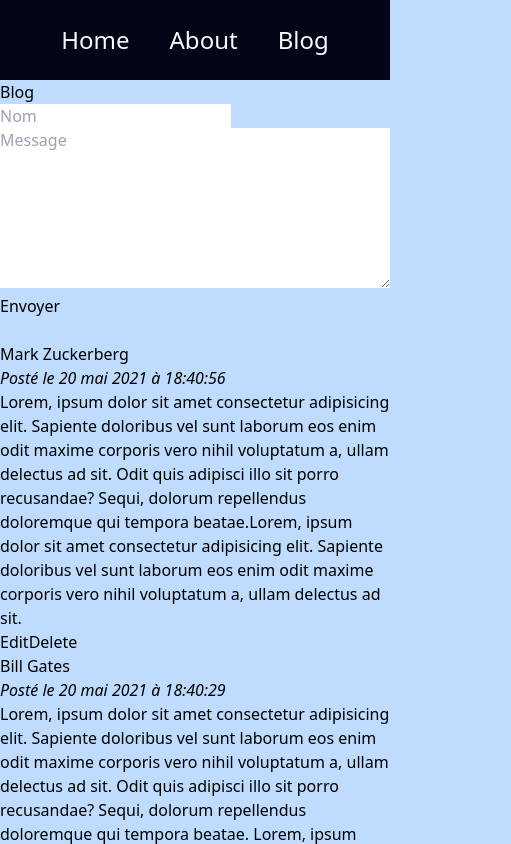
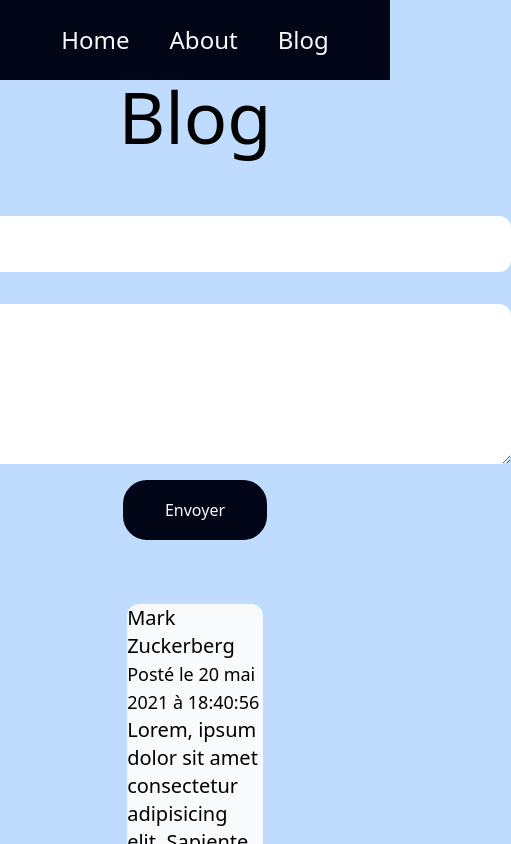
Before and after one commit to Ykolo/Flags, a React (Vite) app: page /blog in a window 390 px wide. Shown: the top 844 px of the page, 511 px wide, since content can reach past the window. Built offline with nearby package versions, Linux system fonts and the light colour scheme; data requests are answered from the project's data file.

Commit message:
feat(responsive-countries)

```diff
--- a/package.json
+++ b/package.json
@@ -12,10 +12,12 @@
   },
   "dependencies": {
     "axios": "^1.7.7",
+    "clsx": "^2.1.1",
     "lucide-vue-next": "^0.453.0",
     "react": "^18.3.1",
     "react-dom": "^18.3.1",
-    "react-router-dom": "^6.27.0"
+    "react-router-dom": "^6.27.0",
+    "tailwind-merge": "^2.5.4"
   },
   "devDependencies": {
     "@eslint/js": "^9.11.1",
--- a/src/components/Card.tsx
+++ b/src/components/Card.tsx
@@ -1,12 +1,24 @@
+import { cn } from '../libs/utils'
+
 const Card = ({ country }: any) => {
   return (
-    <li className="group relative mx-4 flex items-center justify-center gap-4 lg:mx-0">
+    <li
+      className={cn(
+        'group relative mx-4 flex items-center justify-center gap-4 lg:mx-0'
+      )}
+    >
       <img
-        className="h-auto w-full rounded-md object-cover transition duration-700 ease-in-out lg:h-32 lg:group-hover:scale-110"
+        className={cn(
+          'h-auto w-full rounded-md object-cover transition duration-700 ease-in-out lg:h-40 lg:group-hover:scale-110 xl:h-32'
+        )}
         src={country.flags.svg}
         alt={'drapeau ' + country.name.common}
       />
-      <div className="absolute left-0 top-0 hidden h-full w-full flex-col items-center justify-center rounded-md bg-slate-900 p-4 text-slate-50 shadow-lg transition duration-500 ease-in-out group-hover:flex lg:group-hover:scale-110">
+      <div
+        className={cn(
+          'absolute left-0 top-0 hidden h-full w-full flex-col items-center justify-center rounded-md bg-slate-900 p-4 text-slate-50 shadow-lg transition duration-500 ease-in-out group-hover:flex lg:group-hover:scale-110'
+        )}
+      >
         <h2>{country.name.common}</h2>
         <h4>{country.capital}</h4>
         <p>Pop: {country.population.toLocaleString()} </p>
--- a/src/components/Countries.tsx
+++ b/src/components/Countries.tsx
@@ -1,5 +1,6 @@
 import axios from 'axios'
 import { useEffect, useState } from 'react'
+import { cn } from '../libs/utils'
 import Card from './Card'
 
 const Countries = () => {
@@ -14,10 +15,34 @@
   }, [data])
   return (
     <div>
-      <ul className="m-4 flex flex-col items-center justify-center gap-4 rounded-2xl bg-slate-500 p-8 text-2xl text-slate-50 lg:m-8 lg:flex-row">
-        <span className="hidden lg:flex">1</span>
+      <ul
+        className={cn(
+          'm-4',
+          'flex',
+          'flex-col',
+          'items-center',
+          'justify-center',
+          'gap-4',
+          'rounded-2xl',
+          'bg-slate-500',
+          'p-8',
+          'text-2xl',
+          'text-slate-50',
+          'lg:m-8',
+          'lg:flex-row'
+        )}
+      >
+        <span className={cn('hidden', 'lg:flex')}>1</span>
         <div className="relative">
-          <span className="absolute bottom-6 left-1/2 -translate-x-1/2 transform">
+          <span
+            className={cn(
+              'absolute',
+              'bottom-6',
+              'left-1/2',
+              '-translate-x-1/2',
+              'transform'
+            )}
+          >
             {range}
           </span>
           <input
@@ -28,10 +53,18 @@
             onChange={(e) => setRange(parseInt(e.target.value))}
           />
         </div>
-        <span className="hidden lg:flex">250</span>
+        <span className={cn('hidden', 'lg:flex')}>250</span>
         {Continents.map((continent) => {
           return (
-            <li className="flex items-center justify-center gap-2 lg:mx-8">
+            <li
+              className={cn(
+                'flex',
+                'items-center',
+                'justify-center',
+                'gap-2',
+                'xl:mx-8'
+              )}
+            >
               <input
                 type="radio"
                 name="ContinentRadio"
@@ -40,25 +73,59 @@
                 onChange={(e) => {
                   setSelectedContinent(e.target.id)
                 }}
-                className="peer hidden"
+                className={cn('peer', 'hidden')}
               />
-              <div className="h-5 w-5 rounded-full border-2 border-gray-600 bg-white transition duration-75 peer-checked:border-blue-900 peer-checked:bg-blue-500"></div>
+              <div
+                className={cn(
+                  'h-5',
+                  'w-5',
+                  'rounded-full',
+                  'border-2',
+                  'border-gray-600',
+                  'bg-white',
+                  'transition',
+                  'duration-75',
+                  'peer-checked:border-blue-900',
+                  'peer-checked:bg-blue-500'
+                )}
+              ></div>
               <label htmlFor={continent}>{continent}</label>
             </li>
           )
         })}
       </ul>
-      <div className="mb-8 flex items-center justify-center">
+      <div className={cn('mb-8', 'flex', 'items-center', 'justify-center')}>
         {selectedContinent && (
           <button
             onClick={() => setSelectedContinent('')}
-            className="rounded-xl bg-slate-500 p-4 text-xl text-slate-50 hover:bg-slate-900 hover:text-slate-50"
+            className={cn(
+              'rounded-xl',
+              'bg-slate-500',
+              'p-4',
+              'text-xl',
+              'text-slate-50',
+              'hover:bg-slate-900',
+              'hover:text-slate-50'
+            )}
           >
             Annuler la recherche
           </button>
         )}
       </div>
-      <ul className="grid gap-2 sm:grid-cols-1 md:grid-cols-2 lg:grid-cols-3 xl:mx-40 xl:grid-cols-10">
+      <ul
+        className={cn(
+          'grid',
+          'gap-2',
+          'sm:grid-cols-1',
+          'md:grid-cols-2',
+          'md:text-4xl',
+          'lg:grid-cols-4',
+          'lg:text-2xl',
+          'xl:mx-40',
+          'xl:text-lg',
+          'xl:grid-cols-8'
+        )}
+      >
         {data
           .filter((country: any) =>
             country.continents[0].includes(selectedContinent)
--- a/src/components/Navigation.tsx
+++ b/src/components/Navigation.tsx
@@ -1,26 +1,43 @@
 import { NavLink } from 'react-router-dom'
+import { cn } from '../libs/utils'
 
 const Navigation = () => {
   return (
     <div>
-      <ul className="flex items-center justify-center gap-2 bg-slate-950 p-2 px-4 text-2xl text-slate-50 md:gap-10 lg:gap-20">
+      <ul
+        className={cn(
+          'flex items-center justify-center gap-2 bg-slate-950 p-2 px-4 text-2xl text-slate-50 md:gap-10 lg:gap-20'
+        )}
+      >
         <NavLink to={'/'}>
           <li>
-            <button className="p-4 hover:rounded-lg hover:bg-slate-50 hover:text-slate-950 lg:px-10">
+            <button
+              className={cn(
+                'p-4 hover:rounded-lg hover:bg-slate-50 hover:text-slate-950 lg:px-10'
+              )}
+            >
               Home
             </button>
           </li>
         </NavLink>
         <NavLink to={'/about'}>
           <li>
-            <button className="p-4 hover:rounded-lg hover:bg-slate-50 hover:text-slate-950 lg:px-10">
+            <button
+              className={cn(
+                'p-4 hover:rounded-lg hover:bg-slate-50 hover:text-slate-950 lg:px-10'
+              )}
+            >
               About
             </button>
           </li>
         </NavLink>
         <NavLink to={'/blog'}>
           <li>
-            <button className="p-4 hover:rounded-lg hover:bg-slate-50 hover:text-slate-950 lg:px-10">
+            <button
+              className={cn(
+                'p-4 hover:rounded-lg hover:bg-slate-50 hover:text-slate-950 lg:px-10'
+              )}
+            >
               Blog
             </button>
           </li>
--- /dev/null
+++ b/src/libs/utils.ts
@@ -0,0 +1,6 @@
+import { ClassValue, clsx } from 'clsx'
+import { twMerge } from 'tailwind-merge'
+
+export function cn(...inputs: ClassValue[]) {
+  return twMerge(clsx(...inputs))
+}
--- a/src/pages/Article.tsx
+++ b/src/pages/Article.tsx
@@ -1,5 +1,6 @@
 import axios from 'axios'
 import { useState } from 'react'
+import { cn } from '../libs/utils'
 
 const Article = ({ article }: { article: any }) => {
   const [isEditing, setIsEditing] = useState(false)
@@ -32,10 +33,12 @@
     })
   }
   return (
-    <div>
-      <div>
+    <div className={cn('mx-40 mt-16 rounded-xl bg-slate-50 text-xl')}>
+      <div className="relative">
         <h3>{article.author}</h3>
-        <em>Posté le {dateFormater(article.date)} </em>
+        <span className={cn('left-1/5 translate-x-1/4 transform text-lg')}>
+          Posté le {dateFormater(article.date)}{' '}
+        </span>
       </div>
       {isEditing ? (
         <textarea
@@ -48,9 +51,23 @@
       )}
       <div>
         {isEditing ? (
-          <button onClick={() => handleEdit()}>Save</button>
+          <button
+            onClick={() => handleEdit()}
+            className={cn(
+              'm-4 rounded-xl border-2 border-slate-950 bg-slate-950 px-4 py-2 text-slate-50 hover:bg-slate-50 hover:text-slate-950'
+            )}
+          >
+            Save
+          </button>
         ) : (
-          <button onClick={() => setIsEditing(true)}>Edit</button>
+          <button
+            onClick={() => setIsEditing(true)}
+            className={cn(
+              'm-4 rounded-xl border-2 border-slate-950 bg-slate-950 px-4 py-2 text-slate-50 hover:bg-slate-50 hover:text-slate-950'
+            )}
+          >
+            Edit
+          </button>
         )}
         <button
           onClick={() =>
--- a/src/pages/Blog.tsx
+++ b/src/pages/Blog.tsx
@@ -1,6 +1,7 @@
 import axios from 'axios'
 import { useEffect, useState } from 'react'
 import Navigation from '../components/Navigation'
+import { cn } from '../libs/utils'
 import Article from './Article'
 
 const Blog = () => {
@@ -19,7 +20,7 @@
   }, [])
 
   const handleSubmit = (e: any) => {
-    e.preventDeafult()
+    e.preventDefault()
     content.length < 140
       ? setError(true)
       : axios.post('http://localhost:3004/articles', {
@@ -35,35 +36,59 @@
   return (
     <div>
       <Navigation />
-      <h1>Blog</h1>
+      <div className={cn('flex', 'flex-col', 'items-center', 'justify-center')}>
+        <h1 className={cn('text-7xl')}>Blog</h1>
         <form
           onSubmit={(e) => {
             handleSubmit(e)
           }}
+          className={cn(
+            'mt-16',
+            'flex',
+            'flex-col',
+            'items-center',
+            'justify-center'
+          )}
         >
           <input
             type="text"
             placeholder="Nom"
             onChange={(e) => setAuthor(e.target.value)}
             value={author}
+            className={cn('mb-8', 'rounded-xl', 'p-4', 'pr-96')}
           />
           <textarea
             placeholder="Message"
             onChange={(e) => {
               setContent(e.target.value)
             }}
-          className="{error ? 'border-red-500' : 'border-gray-300'} h-40 w-full"
+            className={cn(
+              error ? 'border-red-500' : 'border-gray-300',
+              'h-40',
+              'w-full',
+              'rounded-xl',
+              'p-4'
+            )}
             value={content}
           ></textarea>
           {error && (
-          <p className="text-2xl text-red-500">
+            <p className={cn('text-2xl', 'text-red-500')}>
               Veuillez écrire plus de 140 caractères
             </p>
           )}
           <input
             type="submit"
-          value="Envoyer
-        "
+            value="Envoyer"
+            className={cn(
+              'mt-4',
+              'text-slate-50',
+              'rounded-3xl',
+              'border-2',
+              'border-slate-950',
+              'bg-slate-950',
+              'px-10',
+              'py-4'
+            )}
           />
         </form>
         <ul>
@@ -74,6 +99,7 @@
             })}
         </ul>
       </div>
+    </div>
   )
 }
 
```
Also changed, not shown: 1 other file (tests, documents, lock files or other folders). Lines whose indentation alone changed are shown as unchanged.
